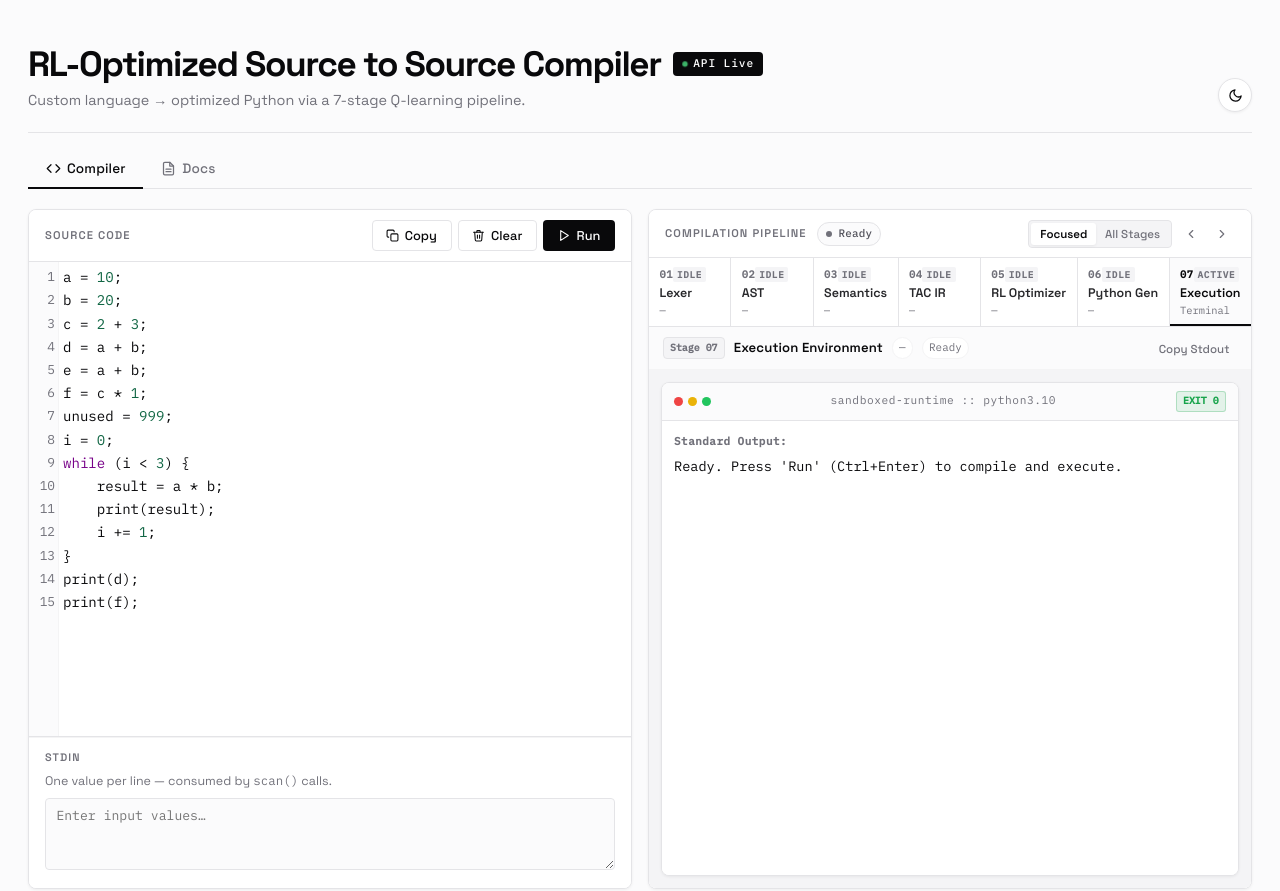
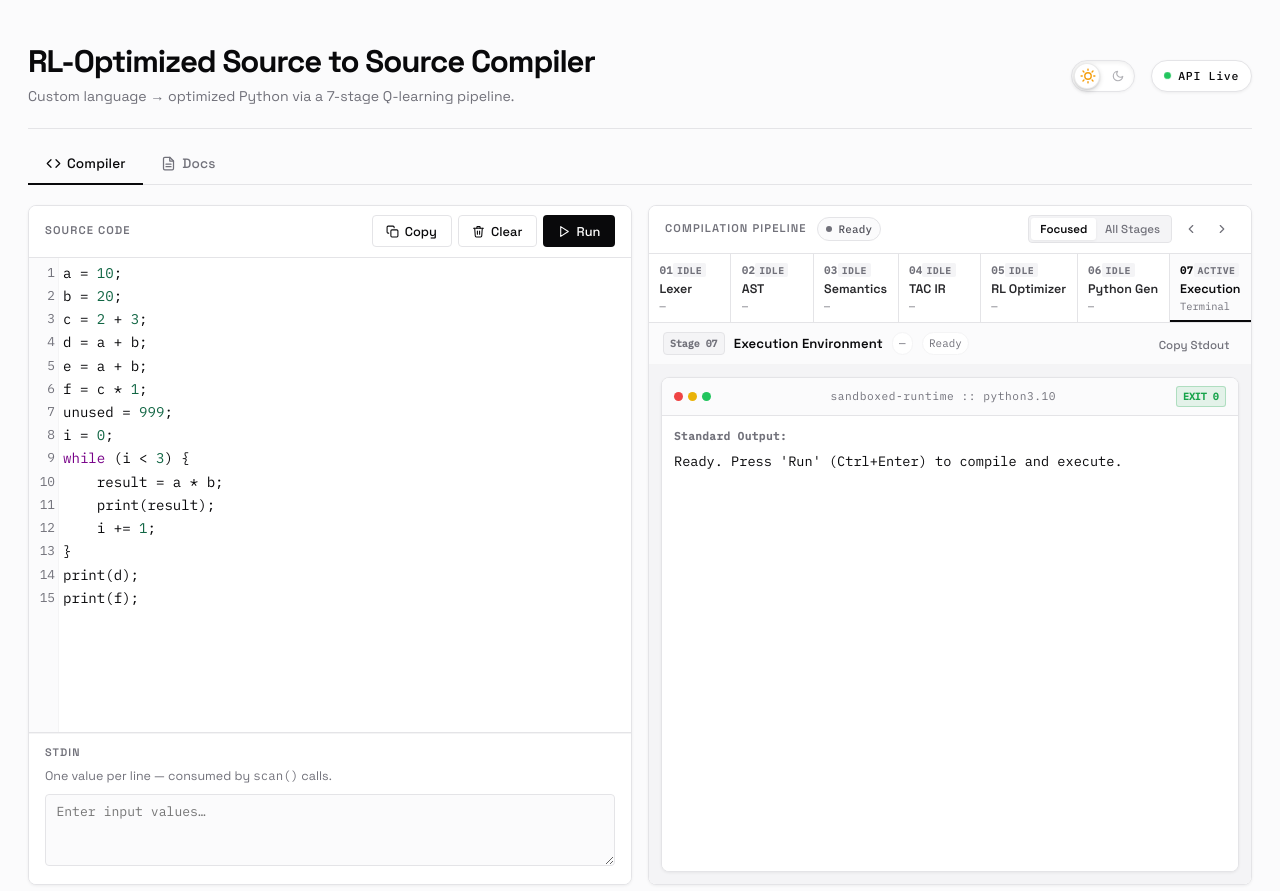
Before and after one commit to BhavyaShah7409/RL-Optimised-Compiler, a website: page index.html in a window 1280 px wide. Shown: the top 891 px of the page. Drawn offline with nearby package versions, Linux system fonts and the light colour scheme.

Commit message:
style: enhance theme toggle switch design and place API Live badge at far right

```diff
--- a/index.html
+++ b/index.html
@@ -26,17 +26,16 @@
 
     <!-- ── Header ──────────────────────────────────────────────── -->
     <header class="app-header">
-      <div>
+      <div class="header-branding">
         <div class="header-wordmark">
           <h1>RL-Optimized Source to Source Compiler</h1>
-          <span class="header-badge">
-            <span class="dot"></span>API Live
-          </span>
         </div>
         <p>Custom language &rarr; optimized Python via a 7-stage Q-learning pipeline.</p>
       </div>
       <div class="header-controls">
-        <button id="themeToggleBtn" class="theme-toggle-btn" title="Toggle Light / Dark theme" aria-label="Toggle theme">
+        <button id="themeToggleBtn" class="theme-toggle-switch" title="Toggle Light / Dark theme" aria-label="Toggle theme">
+          <span class="theme-toggle-track">
+            <span class="theme-icon-wrap light-icon-wrap">
               <svg class="sun-icon" xmlns="http://www.w3.org/2000/svg" viewBox="0 0 24 24" fill="none" stroke="currentColor" stroke-width="2" stroke-linecap="round" stroke-linejoin="round">
                 <circle cx="12" cy="12" r="5"></circle>
                 <line x1="12" y1="1" x2="12" y2="3"></line>
@@ -48,10 +47,18 @@
                 <line x1="4.22" y1="19.78" x2="5.64" y2="18.36"></line>
                 <line x1="18.36" y1="5.64" x2="19.78" y2="4.22"></line>
               </svg>
+            </span>
+            <span class="theme-icon-wrap dark-icon-wrap">
               <svg class="moon-icon" xmlns="http://www.w3.org/2000/svg" viewBox="0 0 24 24" fill="none" stroke="currentColor" stroke-width="2" stroke-linecap="round" stroke-linejoin="round">
                 <path d="M21 12.79A9 9 0 1 1 11.21 3 7 7 0 0 0 21 12.79z"></path>
               </svg>
+            </span>
+            <span class="theme-toggle-thumb"></span>
+          </span>
         </button>
+        <span class="header-badge" id="apiLiveBadge" title="Backend Server: Live and Operational">
+          <span class="dot"></span>API Live
+        </span>
       </div>
     </header>
 
--- a/styles.css
+++ b/styles.css
@@ -120,99 +120,212 @@ p { color: var(--ink-muted); margin-bottom: .75rem; }
   border-bottom: 1px solid var(--line);
   margin-bottom: 1rem;
   display: flex;
-  align-items: flex-end;
+  align-items: center;
   justify-content: space-between;
+  gap: 1.5rem;
+  flex-wrap: wrap;
+}
+
+.header-branding {
+  display: flex;
+  flex-direction: column;
+}
+
+.header-wordmark h1 {
+  font-size: clamp(1.4rem, 2.5vw, 1.95rem);
+  font-weight: 700;
+  letter-spacing: -0.035em;
+  line-height: 1.15;
+  color: var(--ink);
+}
+
+.app-header p {
+  font-size: .88rem;
+  color: var(--ink-faint);
+  max-width: 620px;
+  margin: .35rem 0 0;
+}
+
+.header-controls {
+  display: flex;
+  align-items: center;
   gap: 1rem;
-  flex-wrap: wrap;
-}
-
-.header-wordmark {
-  display: flex;
-  align-items: center;
-  gap: .75rem;
-}
-
+  margin-left: auto;
+  flex-shrink: 0;
+}
+
+/* ─── Visually Appealing Theme Toggle Switch ────────────────── */
+.theme-toggle-switch {
+  display: inline-flex;
+  align-items: center;
+  background: transparent;
+  border: none;
+  padding: 0;
+  cursor: pointer;
+  outline: none;
+  user-select: none;
+  -webkit-tap-highlight-color: transparent;
+  transition: transform var(--t1);
+}
+
+.theme-toggle-switch:hover {
+  transform: scale(1.04);
+}
+
+.theme-toggle-switch:active {
+  transform: scale(0.96);
+}
+
+.theme-toggle-track {
+  position: relative;
+  display: flex;
+  align-items: center;
+  justify-content: space-between;
+  width: 64px;
+  height: 32px;
+  padding: 3px;
+  background: var(--paper);
+  border: 1px solid var(--line);
+  border-radius: 9999px;
+  box-shadow: inset 0 2px 4px rgba(0,0,0,0.06), 0 1px 3px rgba(0,0,0,0.04);
+  transition: background 0.3s ease, border-color 0.3s ease, box-shadow 0.3s ease;
+}
+
+.theme-toggle-switch:hover .theme-toggle-track {
+  border-color: var(--ink-faint);
+  box-shadow: inset 0 2px 4px rgba(0,0,0,0.08), 0 2px 8px rgba(0,0,0,0.08);
+}
+
+.theme-icon-wrap {
+  position: relative;
+  z-index: 2;
+  display: flex;
+  align-items: center;
+  justify-content: center;
+  width: 26px;
+  height: 26px;
+  color: var(--ink-faint);
+  transition: color 0.3s ease, opacity 0.3s ease;
+}
+
+.theme-icon-wrap svg {
+  width: 14px;
+  height: 14px;
+  stroke-width: 2.2;
+  transition: transform 0.35s cubic-bezier(0.34, 1.56, 0.64, 1);
+}
+
+.theme-toggle-thumb {
+  position: absolute;
+  top: 2px;
+  left: 2px;
+  width: 26px;
+  height: 26px;
+  border-radius: 50%;
+  background: #ffffff;
+  border: 1px solid rgba(0,0,0,0.08);
+  box-shadow: 0 2px 5px rgba(0,0,0,0.15), 0 1px 2px rgba(0,0,0,0.1);
+  z-index: 1;
+  transition: transform 0.35s cubic-bezier(0.34, 1.56, 0.64, 1), background 0.3s ease, border-color 0.3s ease, box-shadow 0.3s ease;
+}
+
+/* Light mode (default) */
+:root:not([data-theme="dark"]) .light-icon-wrap {
+  color: #f59e0b; /* Warm amber sun */
+}
+:root:not([data-theme="dark"]) .light-icon-wrap svg {
+  transform: rotate(0deg) scale(1.1);
+}
+:root:not([data-theme="dark"]) .dark-icon-wrap {
+  color: var(--ink-faint);
+  opacity: 0.55;
+}
+:root:not([data-theme="dark"]) .dark-icon-wrap svg {
+  transform: scale(0.9);
+}
+:root:not([data-theme="dark"]) .theme-toggle-thumb {
+  transform: translateX(0);
+  background: #ffffff;
+}
+
+/* Dark mode */
+:root[data-theme="dark"] .theme-toggle-track {
+  background: #18181b;
+  border-color: rgba(255,255,255,0.14);
+  box-shadow: inset 0 2px 4px rgba(0,0,0,0.4), 0 1px 3px rgba(0,0,0,0.3);
+}
+:root[data-theme="dark"] .theme-toggle-switch:hover .theme-toggle-track {
+  border-color: rgba(255,255,255,0.28);
+  box-shadow: inset 0 2px 4px rgba(0,0,0,0.5), 0 0 12px rgba(129, 140, 248, 0.25);
+}
+:root[data-theme="dark"] .light-icon-wrap {
+  color: var(--ink-faint);
+  opacity: 0.45;
+}
+:root[data-theme="dark"] .light-icon-wrap svg {
+  transform: scale(0.85);
+}
+:root[data-theme="dark"] .dark-icon-wrap {
+  color: #a5b4fc; /* Cool indigo moon */
+}
+:root[data-theme="dark"] .dark-icon-wrap svg {
+  transform: rotate(-12deg) scale(1.1);
+}
+:root[data-theme="dark"] .theme-toggle-thumb {
+  transform: translateX(32px);
+  background: #27272a;
+  border: 1px solid rgba(255,255,255,0.2);
+  box-shadow: 0 2px 8px rgba(0,0,0,0.5), 0 0 8px rgba(165, 180, 252, 0.3);
+}
+
+/* ─── API Live Badge (Placed at far right) ──────────────────── */
 .header-badge {
   display: inline-flex;
   align-items: center;
-  gap: .35rem;
-  font-family: var(--font-mono);
-  font-size: .7rem;
-  font-weight:500;
-  letter-spacing: .08em;
-  background: var(--ink);
-  color: var(--paper);
-  padding: .2rem .55rem;
-  border-radius: var(--r);
+  gap: .45rem;
+  font-family: var(--font-mono);
+  font-size: .72rem;
+  font-weight: 500;
+  letter-spacing: .06em;
+  background: var(--paper);
+  color: var(--ink);
+  border: 1px solid var(--line);
+  padding: .35rem .75rem;
+  border-radius: 9999px;
   white-space: nowrap;
-}
-
-.header-badge .dot {
-  width: 6px; height: 6px;
-  background: #4ade80;
-  border-radius: 50%;
-  animation: pulse 2s ease-in-out infinite;
-}
-
-@keyframes pulse {
-  0%,100% { opacity:1; transform:scale(1); }
-  50%      { opacity:.4; transform:scale(.7); }
-}
-
-.app-header p {
-  font-size: .9rem;
-  color: var(--ink-faint);
-  max-width: 600px;
-  margin: .3rem 0 0;
-}
-
-.header-controls {
-  display: flex;
-  align-items: center;
-  gap: .75rem;
-}
-
-.theme-toggle-btn {
-  display: inline-flex;
-  align-items: center;
-  justify-content: center;
-  width: 34px;
-  height: 34px;
-  padding: 0;
-  border-radius: 50%;
-  background: var(--paper);
-  border: 1px solid var(--line);
-  color: var(--ink);
-  cursor: pointer;
+  box-shadow: var(--sh-sm);
   transition: all var(--t1);
   user-select: none;
-  box-shadow: var(--sh-sm);
-  flex-shrink: 0;
-}
-
-.theme-toggle-btn:hover {
-  background: var(--paper-2);
+}
+
+.header-badge:hover {
   border-color: var(--ink-faint);
-  transform: scale(1.04);
-}
-
-.theme-toggle-btn:active {
-  transform: scale(0.96);
-}
-
-.theme-toggle-btn svg {
-  width: 15px;
-  height: 15px;
-  flex-shrink: 0;
-}
-
-/* Light mode (default): show moon icon (to switch to dark), hide sun icon */
-:root:not([data-theme="dark"]) .theme-toggle-btn .sun-icon { display: none; }
-:root:not([data-theme="dark"]) .theme-toggle-btn .moon-icon { display: block; }
-
-/* Dark mode: show sun icon (to switch to light), hide moon icon */
-:root[data-theme="dark"] .theme-toggle-btn .sun-icon { display: block; }
-:root[data-theme="dark"] .theme-toggle-btn .moon-icon { display: none; }
+  box-shadow: 0 2px 8px rgba(0,0,0,0.06);
+}
+
+.header-badge .dot {
+  width: 7px;
+  height: 7px;
+  background: #22c55e;
+  border-radius: 50%;
+  box-shadow: 0 0 0 0 rgba(34, 197, 94, 0.7);
+  animation: livePulse 2s cubic-bezier(0.4, 0, 0.6, 1) infinite;
+}
+
+@keyframes livePulse {
+  0% {
+    transform: scale(0.95);
+    box-shadow: 0 0 0 0 rgba(34, 197, 94, 0.7);
+  }
+  70% {
+    transform: scale(1);
+    box-shadow: 0 0 0 6px rgba(34, 197, 94, 0);
+  }
+  100% {
+    transform: scale(0.95);
+    box-shadow: 0 0 0 0 rgba(34, 197, 94, 0);
+  }
+}
 
 /* ─── Tabs ───────────────────────────────────────────────────── */
 .app-tabs {
```
Lines whose indentation alone changed are shown as unchanged.
